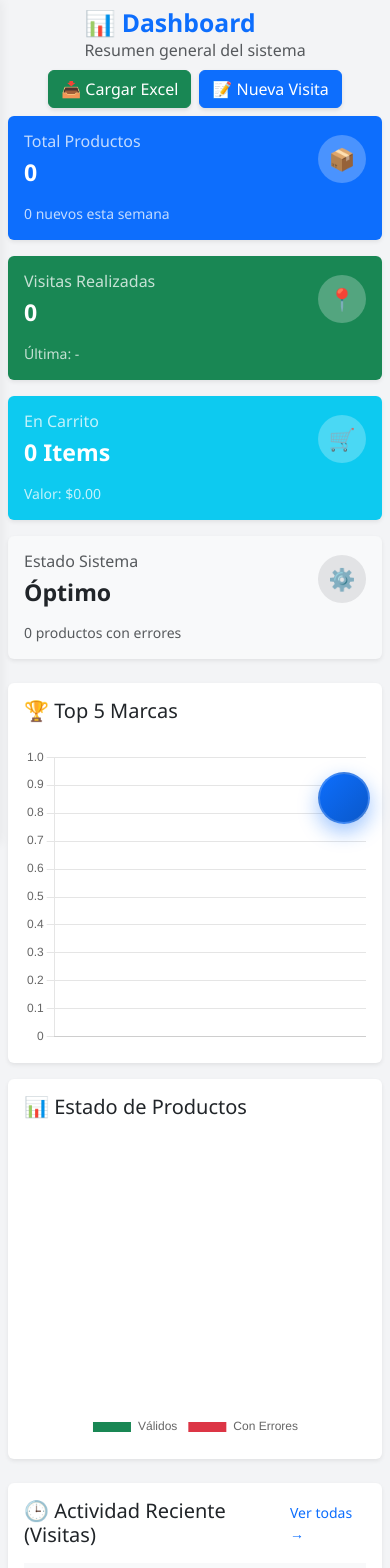
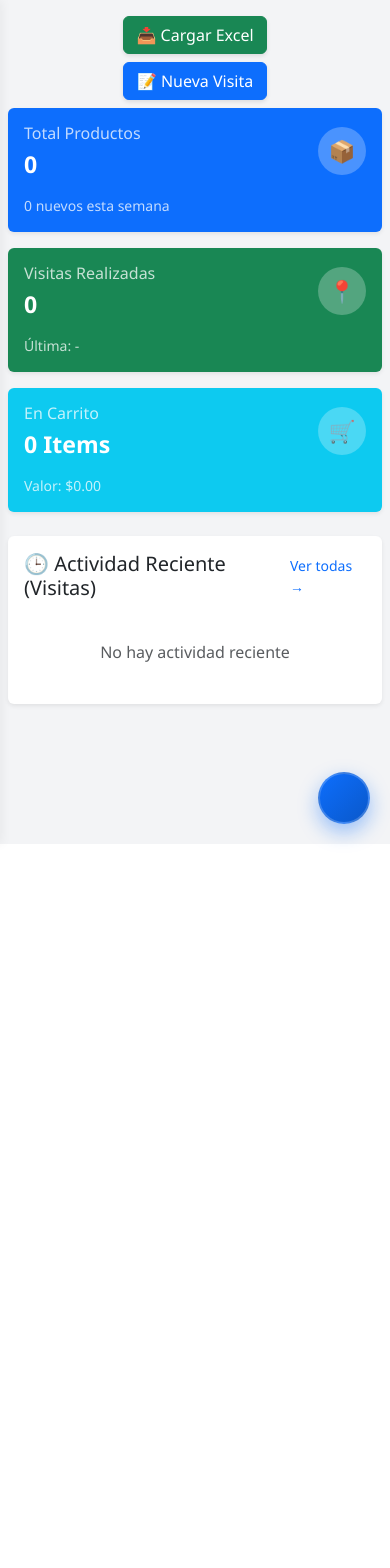
Before and after one commit to AntonioRomeroVelez/proyectoFarmacia, a Vue app: page / in a window 390 px wide. Shown: the top 1568 px of the page. After the commit the page ends 844 px from the top, so only its background shows below. Built offline with nearby package versions, Linux system fonts and the light colour scheme; some icons are missing; what vue3-virtual-scroller would draw is missing.

Commit message:
Se quiero las graficas del dashboard

```diff
--- a/src/layouts/AdminLayout.vue
+++ b/src/layouts/AdminLayout.vue
@@ -3,7 +3,6 @@
     <!-- Sidebar -->
     <aside class="sidebar" :class="{ 'sidebar-open': isSidebarOpen }">
       <div class="sidebar-header">
-        <h3 class="brand-text"><img src="../../public/logo.png" alt="Logo"></img></h3>
         <button class="close-btn d-md-none" @click="closeSidebar">×</button>
       </div>
 
--- a/src/views/Dashboard.vue
+++ b/src/views/Dashboard.vue
@@ -2,10 +2,7 @@
   <div class="container-fluid py-4">
     <!-- Header -->
     <div class="d-flex justify-content-center align-items-center mb-2 flex-wrap">
-      <div>
-        <h2 class="fw-bold text-primary mb-0">📊 Dashboard</h2>
-        <p class="text-muted mb-0">Resumen general del sistema</p>
-      </div>
+
       <div class="d-flex gap-2 mt-2">
         <router-link to="/excel">
           <b-button variant="success">
@@ -23,7 +20,7 @@
     <!-- KPI Cards -->
     <div class="row g-3 mb-4">
       <!-- Total Productos -->
-      <div class="col-12 col-sm-6 col-xl-3">
+      <div class="col-12 col-sm-12 col-xl-3">
         <b-card class="h-100 border-0 shadow-sm kpi-card bg-primary text-white">
           <div class="d-flex justify-content-between align-items-center">
             <div>
@@ -41,7 +38,7 @@
       </div>
 
       <!-- Visitas -->
-      <div class="col-12 col-sm-6 col-xl-3">
+      <div class="col-12 col-sm-12 col-xl-3">
         <b-card class="h-100 border-0 shadow-sm kpi-card bg-success text-white">
           <div class="d-flex justify-content-between align-items-center">
             <div>
@@ -59,7 +56,7 @@
       </div>
 
       <!-- Carrito -->
-      <div class="col-12 col-sm-6 col-xl-3">
+      <div class="col-12 col-sm-12 col-xl-3">
         <b-card class="h-100 border-0 shadow-sm kpi-card bg-info text-white">
           <div class="d-flex justify-content-between align-items-center">
             <div>
@@ -75,46 +72,9 @@
           </div>
         </b-card>
       </div>
-
-      <!-- Estado Sistema -->
-      <div class="col-12 col-sm-6 col-xl-3">
-        <b-card class="h-100 border-0 shadow-sm kpi-card"
-          :class="stats.errores > 0 ? 'bg-warning text-dark' : 'bg-light text-dark'">
-          <div class="d-flex justify-content-between align-items-center">
-            <div>
-              <h6 class="mb-2 opacity-75">Estado Sistema</h6>
-              <h3 class="mb-0 fw-bold">{{ stats.errores > 0 ? 'Atención' : 'Óptimo' }}</h3>
-            </div>
-            <div class="icon-box bg-dark bg-opacity-10 rounded-circle p-3">
-              <span class="fs-4">⚙️</span>
-            </div>
-          </div>
-          <div class="mt-3 small opacity-75">
-            {{ stats.errores }} productos con errores
-          </div>
-        </b-card>
-      </div>
     </div>
 
-    <!-- Charts Row -->
-    <div class="row g-3 mb-4">
-      <div class="col-12 col-lg-8">
-        <b-card class="h-100 shadow-sm border-0">
-          <h5 class="card-title mb-4">🏆 Top 5 Marcas</h5>
-          <div class="chart-container" style="height: 300px;">
-            <Bar v-if="loaded" :data="barChartData" :options="barChartOptions" />
-          </div>
-        </b-card>
-      </div>
-      <div class="col-12 col-lg-4">
-        <b-card class="h-100 shadow-sm border-0">
-          <h5 class="card-title mb-4">📊 Estado de Productos</h5>
-          <div class="chart-container" style="height: 300px; position: relative;">
-            <Doughnut v-if="loaded" :data="doughnutChartData" :options="doughnutChartOptions" />
-          </div>
-        </b-card>
-      </div>
-    </div>
+
 
     <!-- Recent Activity -->
     <div class="row">
@@ -125,7 +85,8 @@
             <router-link to="/visitas" class="text-decoration-none small">Ver todas →</router-link>
           </div>
 
-          <div class="table-responsive">
+          <!-- Desktop: Table view -->
+          <div class="table-responsive d-none d-md-block">
             <table class="table table-hover align-middle">
               <thead class="table-light">
                 <tr>
@@ -149,6 +110,25 @@
                 </tr>
               </tbody>
             </table>
+          </div>
+
+          <!-- Mobile: Card view -->
+          <div class="d-block d-md-none">
+            <div v-if="recentVisits.length === 0" class="text-center text-muted py-4">
+              No hay actividad reciente
+            </div>
+            <div v-else class="mobile-cards">
+              <b-card v-for="(visita, index) in recentVisits" :key="index" class="mb-3 visit-card">
+                <div class="d-flex justify-content-between align-items-start mb-2">
+                  <div class="flex-grow-1">
+                    <div class="text-muted small mb-1">📅 {{ formatearFecha(visita.fecha) }}</div>
+                    <h6 class="fw-bold mb-1">{{ visita.lugar }}</h6>
+                    <p class="text-muted small mb-2">{{ visita.observacion }}</p>
+                  </div>
+                  <b-badge variant="success" pill class="ms-2">Completada</b-badge>
+                </div>
+              </b-card>
+            </div>
           </div>
         </b-card>
       </div>
@@ -306,4 +286,38 @@ const prepareCharts = (productos) => {
   align-items: center;
   justify-content: center;
 }
+
+/* Mobile visit cards */
+.visit-card {
+  border-left: 4px solid #28a745;
+  transition: transform 0.2s, box-shadow 0.2s;
+}
+
+.visit-card:hover {
+  transform: translateX(4px);
+  box-shadow: 0 4px 12px rgba(0, 0, 0, 0.1);
+}
+
+/* Mobile responsive */
+@media (max-width: 768px) {
+  .container-fluid {
+    padding: 0.75rem;
+  }
+}
+
+@media (max-width: 576px) {
+  .container-fluid {
+    padding: 0.5rem;
+  }
+
+  /* Stack buttons */
+  .d-flex.gap-2 {
+    flex-direction: column;
+  }
+
+  .d-flex.gap-2 a,
+  .d-flex.gap-2 .btn {
+    width: 100%;
+  }
+}
 </style>
```
